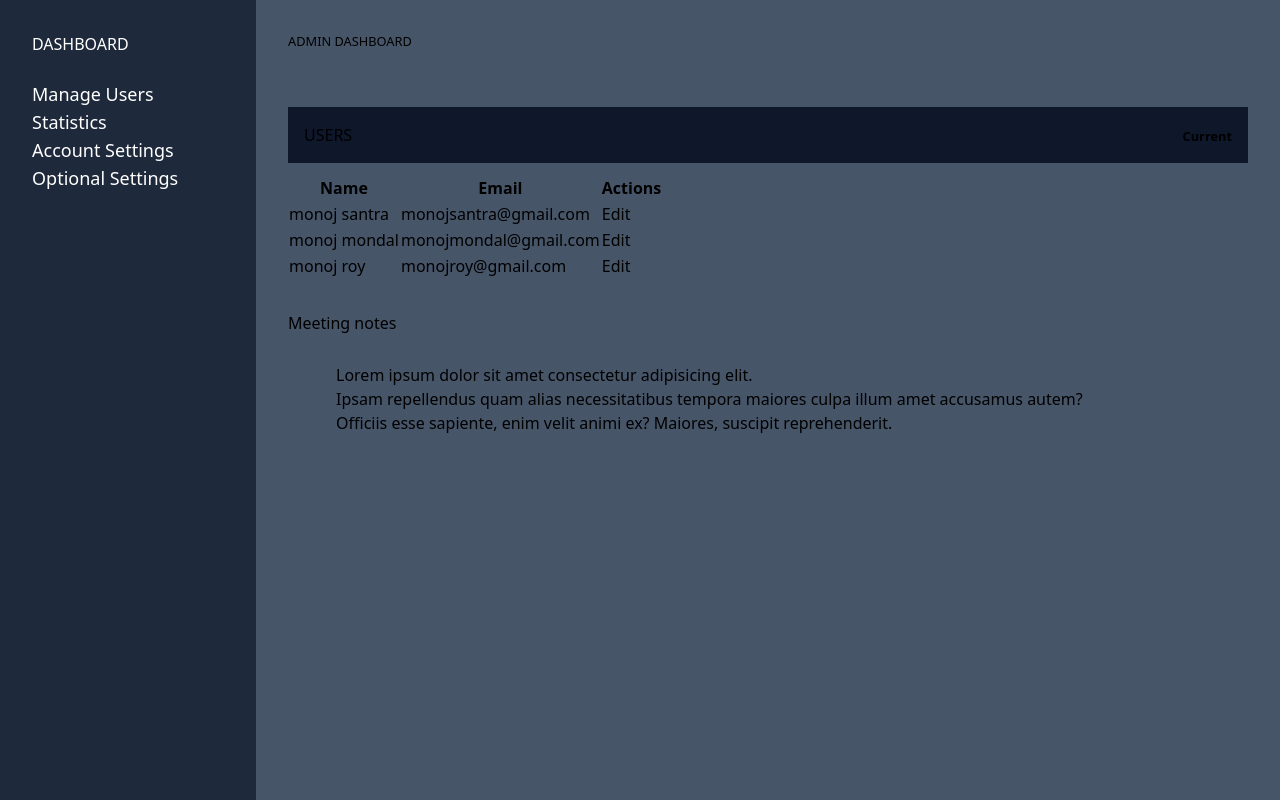
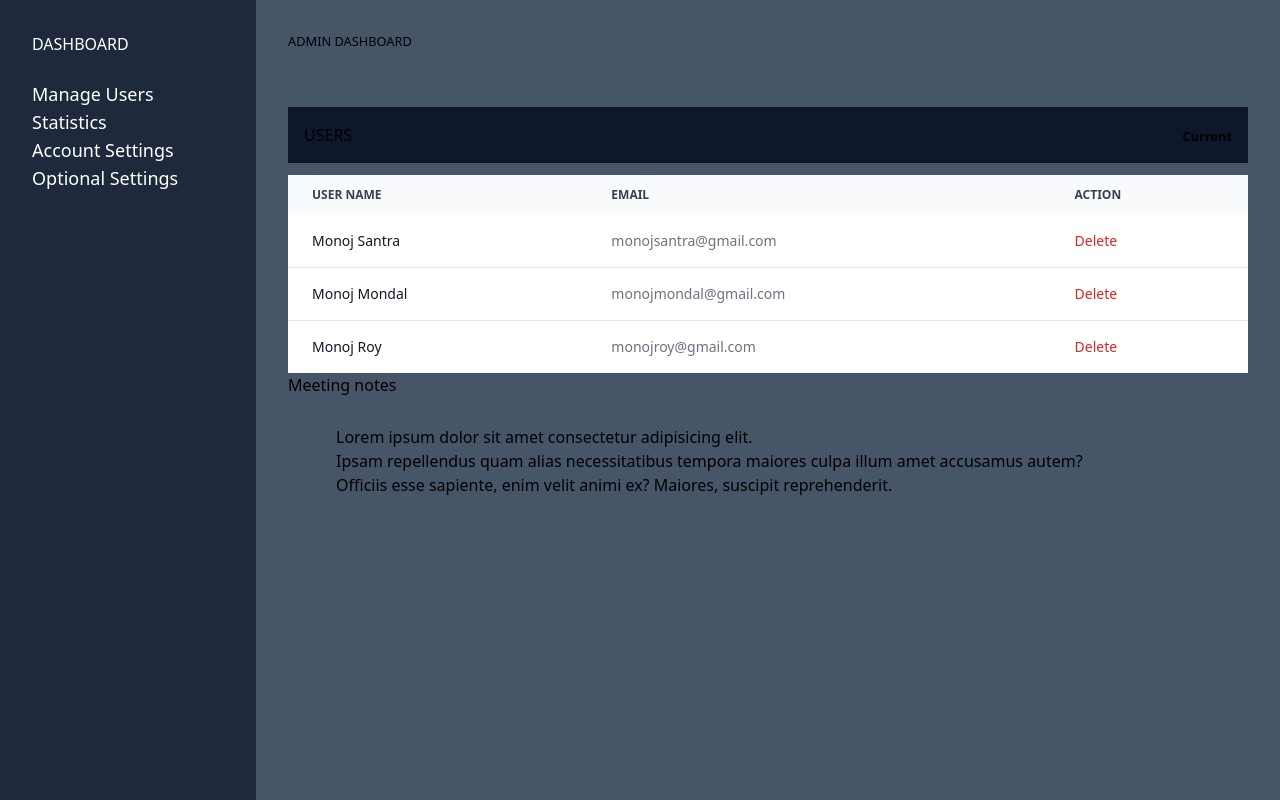
Before and after one commit to Msantra97/NewMatrimonial, a Next.js app: page /admin in a window 1280 px wide. Built offline with nearby package versions, Linux system fonts and the light colour scheme.

Commit message:
admintable

```diff
--- a/package.json
+++ b/package.json
@@ -18,7 +18,7 @@
     "react-datepicker": "^4.11.0",
     "react-dom": "18.2.0",
     "react-icons": "^4.8.0",
-
+    "react-router-dom": "^6.11.0",
     "react-slick": "^0.29.0",
     "react-toastify": "^9.1.2",
     "slick-carousel": "^1.8.1",
--- a/src/pages/admin.js
+++ b/src/pages/admin.js
@@ -1,7 +1,7 @@
-import Admin from "@/components/admin/Admin";
+
 import { Button, Table } from "react-bootstrap";
-import User from "../components/admin/User";
-import { BrowserRouter as Router, Route, Routes } from "react-router-dom";
+// import User from "../components/admin/User";
+
 import axios from "axios";
 import { useEffect } from "react";
 
@@ -64,38 +64,65 @@ export default function admin() {
             <h3 className="text-indigo-dark">USERS</h3>
             <small className="text-grey-dark font-bold">Current</small>
           </div>
-          <ul className="list-reset mb-8  ">
-            {/* <div style={{ margin: "10rem" }}> */}
-            <Table striped bordered hover items-start size="sm">
-              <thead>
+
+
+<div className="relative  overflow-x-auto">
+    <table className="w-full text-sm text-left text-gray-500 dark:text-gray-400">
+        <thead className="text-xs text-gray-700 uppercase bg-gray-50 dark:bg-gray-700 dark:text-gray-400">
             <tr>
-                  <th>Name</th>
-                  <th>Email</th>
-                  <th>Actions</th>
+                <th scope="col" className="px-6 py-3">
+                    User Name
+                </th>
+                <th scope="col" className="px-6 py-3">
+                    Email
+                </th>
+                <th scope="col" className="px-6 py-3">
+                    Action
+                </th>
+
             </tr>
         </thead>
         <tbody>
-                {User && User.length > 0
-                  ? User.map((item) => {
-                      return (
-                        <tr>
-                          <td>{item.Name}</td>
-                          <td>{item.Email}</td>
-                          <td>
-                            <Button onClick={() => alert(item.userid)}>
-                              Edit
-                            </Button>
-                            &nbsp;
-                            {/* <Button onClick={() => handleDelete(item.userid)}>Delete</Button> */}
+            <tr className="bg-white border-b dark:bg-gray-800 dark:border-gray-700">
+                <th scope="row" className="px-6 py-4 font-medium text-gray-900 whitespace-nowrap dark:text-white">
+                Monoj Santra
+                </th>
+                <td className="px-6 py-4">
+                monojsantra@gmail.com
                 </td>
+                <td className="px-6 py-4">
+                <button  className="font-medium text-red-600 dark:text-red-500 hover:underline">Delete</button>
+                </td>
+
             </tr>
-                      );
-                    })
-                  : "No data available"}
+            <tr className="bg-white border-b dark:bg-gray-800 dark:border-gray-700">
+                <th scope="row" className="px-6 py-4 font-medium text-gray-900 whitespace-nowrap dark:text-white">
+                Monoj Mondal
+                </th>
+                <td className="px-6 py-4">
+                monojmondal@gmail.com
+                </td>
+                <td className="px-6 py-4">
+                <button  className="font-medium text-red-600 dark:text-red-500 hover:underline">Delete</button>
+                </td>
+
+            </tr>
+            <tr className="bg-white dark:bg-gray-800">
+                <th scope="row" className="px-6 py-4 font-medium text-gray-900 whitespace-nowrap dark:text-white">
+                Monoj Roy
+                </th>
+                <td className="px-6 py-4">
+                monojroy@gmail.com
+                </td>
+                <td className="px-6 py-4">
+                <button  className="font-medium text-red-600 dark:text-red-500 hover:underline">Delete</button>
+                </td>
+
+            </tr>
         </tbody>
-            </Table>
-            {/* </div> */}
-          </ul>
+    </table>
+</div>
+
 
           <h3 className="text-indigo-dark mb-3">Meeting notes</h3>
           <ul className="bg-indigo-lightest text-indigo-dark p-4 pl-12 rounded">
--- a/src/pages/index.js
+++ b/src/pages/index.js
@@ -26,7 +26,7 @@ export default function index() {
       <Service />
       <Footer /> */}
       {/* <Profile /> */}
-      {/* <Main/> */}
+     {/* <Main/>  */}
 
     </div>
 
```
Also changed, not shown: src/components/admin/Admin.js (deleted, +0 -73 lines), 1 other file (tests, documents, lock files or other folders). Lines whose indentation alone changed are shown as unchanged.
